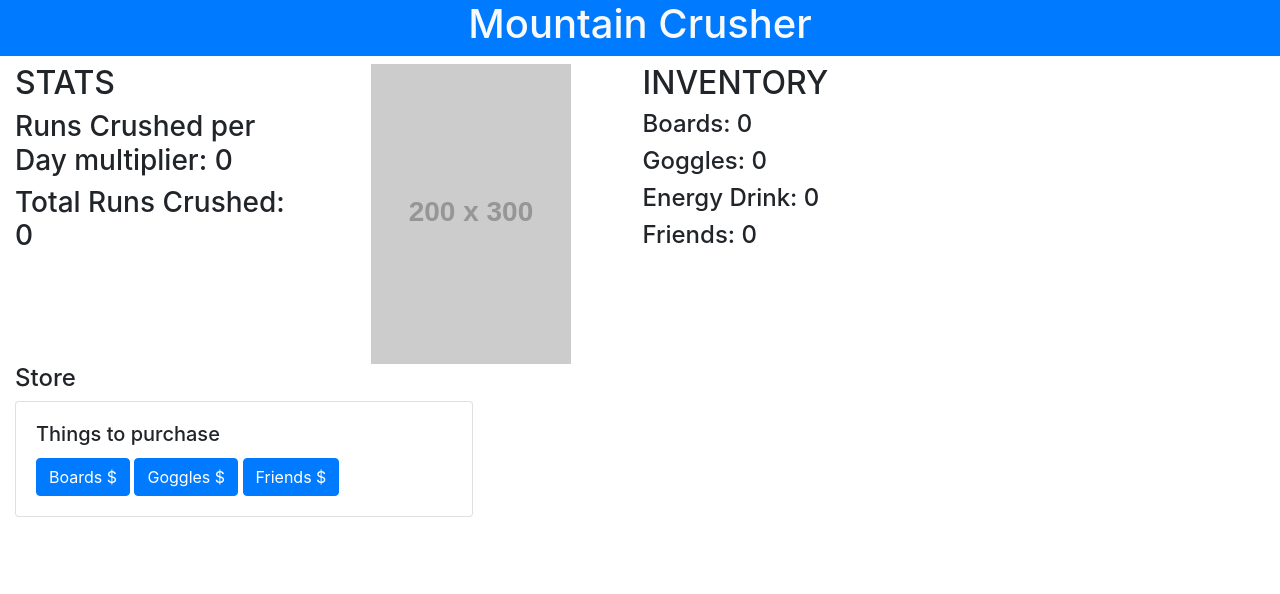
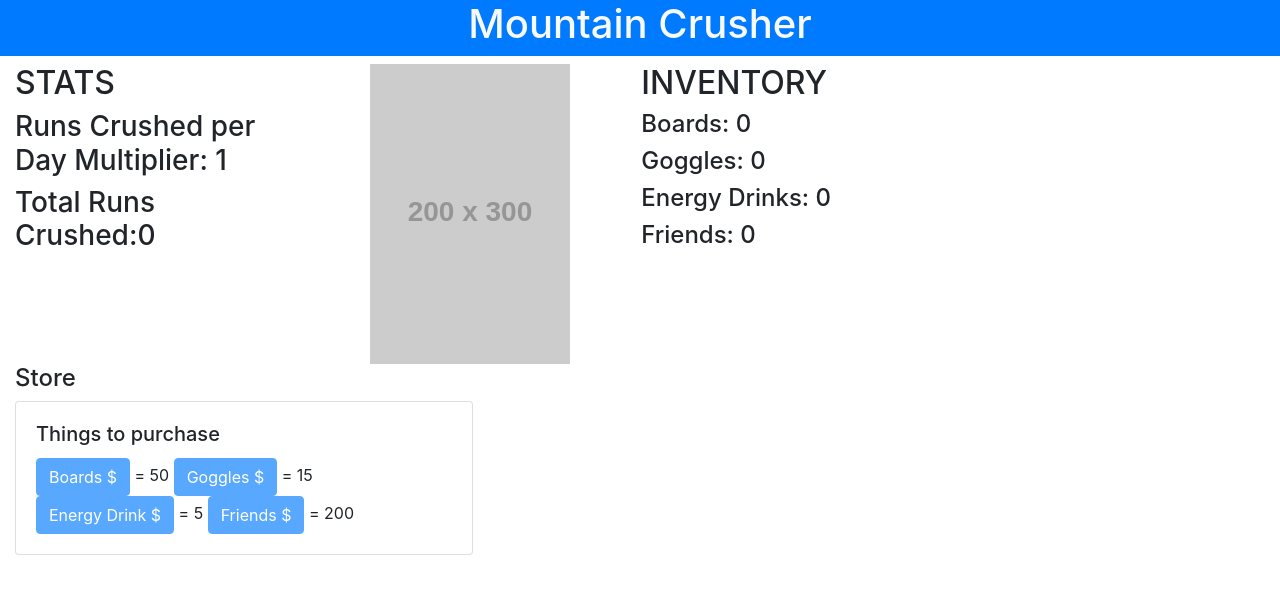
Before and after one commit to micahjbartron/mountain-crusher, a plain HTML site: page index.html in a window 1280 px wide. Drawn offline with nearby package versions, Linux system fonts and the light colour scheme; placeholder pictures from the web are drawn by us.

Commit message:
working model

```diff
--- a/app.js
+++ b/app.js
@@ -1,109 +1,155 @@
 let crushed = {
   amount: 0,
   multiplier: 1,
-  autoCrush: []
 }
 
 let clickUpgrades = {
   snowboard: {
-    price: 5,
+    price: 50,
     quantity: 0,
-    multiplyer: 3
+    multiplier: 10,
+    display: "Boards"
   },
   goggles: {
-    price: 5,
+    price: 15,
     quantity: 0,
-    multiplier: 2
+    multiplier: 5,
+    display: "Goggles"
   },
   energyDrink: {
     price: 5,
     quantity: 0,
-    multiplier: 10
+    multiplier: 3,
+    display: "Energy Drinks"
   }
 }
 
 let automaticUpgrades = {
   friends: {
-    price: 500,
+    price: 200,
     quantity: 0,
-    multiplier: 20
-  },
-
-};
-let clickAdd = 1
-
-function crush() {
-  crushed.amount += clickAdd
-  updateCrushTotal()
+    multiplier: 20,
+    //button: document.getElementById("buy-friends"),
+    display: "Friends"
+  }
 }
 
-function updateCrushTotal() {
+
+for (const keys of Object.keys(clickUpgrades)) {
+  console.log(keys + " multiplier " + clickUpgrades[keys].multiplier)
+  //   console.log(keys)
+}
+
+function updateTotals() {
+  for (const key of Object.keys(clickUpgrades)) {
+    //console.log(key + "multiplier" + clickUpgrades[key].multiplier);
+
+    let invTemplate = " "
+    invTemplate += `
+    <h4 id="${key}">${clickUpgrades[key].display}: ${clickUpgrades[key].quantity}</h4>
+  `
+    document.getElementById(key).innerHTML = invTemplate
+    //console.log(key + "-price")
+    document.getElementById(key + "-price").innerHTML = "= " + clickUpgrades[key].price
+  }
+
+  for (const key of Object.keys(automaticUpgrades)) {
+    let invTemplate = " "
+    invTemplate += `
+    <h4 id="${key}">${automaticUpgrades[key].display}: ${automaticUpgrades[key].quantity}</h4>
+  `
+    document.getElementById(key).innerHTML = invTemplate
+    document.getElementById(key + "-price").innerHTML = "= " + automaticUpgrades[key].price
+  }
 
   let template = " "
   template += `
-<h3 id="total">Total Runs Crushed:${crushed}</h3>
+<h3 id="total">Total Runs Crushed:${crushed.amount}</h3>
 `
   document.getElementById("total").innerHTML = template
+
+  template = " "
+  template += `
+<h3 id="multiplier">Runs Crushed per Day Multiplier: ${crushed.multiplier}</h3>
+`
+  document.getElementById("multiplier").innerHTML = template
+
+
+
+}
+
+function buyAuto(upgrade) {
+  crushed.amount -= automaticUpgrades.upgrade.price;
+  //crushed.amount -= automaticUpgrades[upgrade].price;
+  automaticUpgrades[upgrade].quantity += 1
+  automaticUpgrades[upgrade].price *= 2
+  updateTotals()
+  updateButtons()
 }
 
 
 
-function buySnowboard() {
-  for (let i = 0; )
-    if (crushed.amount >= clickUpgrades.snowboard.price) {
-      clickUpgrades.snowboard.quantity++
+function buy(upgrade) {
+  //console.log("purchased " + upgrade)
 
-      clickUpgrades.snowboard.price *= 2
-      //console.log("purchased")
-      clickAdd += clickUpgrades.snowboard.multiplyer
-      //figure out how to subtract from our total runs crushed
-      //crushed -= clickUpgrades.snowboard.price
-    }
-  updateCrushTotal()
-  updateSnowboardInventoryTotal()
+  crushed.amount -= clickUpgrades[upgrade].price;
+  clickUpgrades[upgrade].quantity += 1
+  clickUpgrades[upgrade].price *= 2
 
+  crushed.multiplier = 0
+  for (const key of Object.keys(clickUpgrades)) {
+    //console.log(crushed.multiplier)
+    //console.log(key + " multiplier " + clickUpgrades[key].multiplier)
+    //console.log(key + " quantity " + clickUpgrades[key].quantity)
+    crushed.multiplier += clickUpgrades[key].multiplier * clickUpgrades[key].quantity
+    //console.log(crushed.multiplier)
+  }
+  updateTotals()
+  updateButtons()
 }
 
-function buyGoggles() {
-  if (crushed >= clickUpgrades.goggles.price) {
-    clickUpgrades.goggles.quantity++
+function updateButtons() {
+  for (const key of Object.keys(clickUpgrades)) {
+    if (clickUpgrades[key].price <= crushed.amount) {
+      document.getElementById("buy-" + key).disabled = false;
+    } else {
+      //console.log("buy-" + key + " Disabled")
+      document.getElementById("buy-" + key).disabled = true;
 
-    clickUpgrades.goggles.price *= 2
-    console.log("purchased")
-    clickAdd += clickUpgrades.goggles.multiplyer
-    //figure out how to subtract from our total runs crushed
-    //crushed -= clickUpgrades.snowboard.price
+    }
+
   }
-  updateCrushTotal()
-  updateGogglesInventoryTotal()
 
+  for (const key of Object.keys(automaticUpgrades)) {
+    if (automaticUpgrades[key].price <= crushed.amount) {
+      document.getElementById("buy-" + key).disabled = false;
+
+    } else {
+      document.getElementById("buy-" + key).disabled = true;
+
+    }
+  }
 }
 
+function crush() {
+  crushed.amount += crushed.multiplier;
+  //console.log("clicked");
 
-
-
-function drawStore(purchasePrice) {
-  let template = " "
-  template += `
-
-  `
+  updateTotals()
+  updateButtons()
 }
 
+function collectAutoUpgrades() {
+  crushed.amount += automaticUpgrades.friends.multiplier * automaticUpgrades.friends.quantity;
 
-function updateSnowboardInventoryTotal() {
-  let template = " "
-  template += `
-  <h4 id="boards">Boards: ${clickUpgrades.snowboard.quantity}</h4>
-  `
-  document.getElementById("boards").innerHTML = template
-
-
+  updateTotals()
+  updateButtons()
 }
 
-function updateGogglesInventoryTotal() {
-  let template = " "
-  template += `
-  <h4 id="goggles">Goggles: ${clickUpgrades.goggles.quantity}</h4>
-  `
-  document.getElementById("goggles").innerHTML = template
+function startInterval() {
+  collectionInterval = setInterval(collectAutoUpgrades, 3000);
 }
+
+updateButtons();
+updateTotals();
+//startInterval();
--- a/index.html
+++ b/index.html
@@ -21,7 +21,7 @@
     <div class="row mt-2">
       <div class="col-md-4 col-12">
         <H2>STATS</H2>
-        <H3>Runs Crushed per Day multiplier: 0</H3>
+        <H3 id="multiplier">Runs Crushed per Day multiplier: 1</H3>
         <h3 id="total">Total Runs Crushed: 0</h3>
       </div>
       <div class="col-md-4 col-12 text-center ">
@@ -30,10 +30,10 @@
       <div class="col-md-4 col-12">
         <h2>INVENTORY</h2>
 
-        <h4 id="boards">Boards: 0</h4>
-        <h4 id="goggles">Goggles: 0</h4>
-        <h4>Energy Drink: 0</h4>
-        <h4>Friends: 0</h4>
+        <h4 id="snowboard"></h4>
+        <h4 id="goggles"></h4>
+        <h4 id="energyDrink"></h4>
+        <h4 id="friends"></h4>
       </div>
     </div>
   </main>
@@ -50,10 +50,15 @@
           <div class="card-body">
             <h5 class="card-title">Things to purchase</h5>
             <div>
-              <button onclick="buySnowboard()" class="btn btn-primary">Boards $</button>
-              <button onclick="buyGoggles()" class="btn btn-primary">Goggles $</button>
+              <button id="buy-snowboard" onclick="buy('snowboard')" class="btn btn-primary">Boards $</button>
+              <span id="snowboard-price"></span>
+              <button id="buy-goggles" onclick="buy('goggles')" class="btn btn-primary">Goggles $</button>
+              <span id="goggles-price"></span>
+              <button id="buy-energyDrink" onclick="buy('energyDrink')" class="btn btn-primary">Energy Drink $</button>
+              <span id="energyDrink-price"> </span>
               <!-- <button onclick="multiplier()" class="btn btn-primary">Energy $</button> -->
-              <button onclick="collectAutoUpgrades()" class="btn btn-primary">Friends $</button>
+              <button id="buy-friends" onclick="buyAuto('friends')" class="btn btn-primary">Friends $</button>
+              <span id="friends-price"></span>
             </div>
           </div>
         </div>
```
